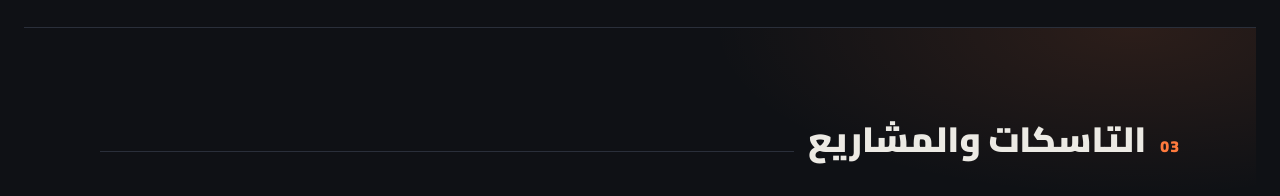
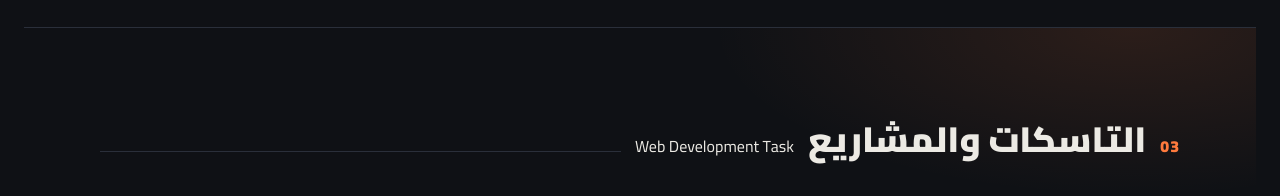
Before and after one commit to ahmed511mohey-pixel/ahmed511mohey-pixel.github.io, a plain HTML site: page index.html in a window 1280 px wide. Shown: the part 1260-1456 px from the top of the page. Drawn offline with Linux system fonts and the light colour scheme.

Commit message:
Add link to Web Development Task in index.html

```diff
--- a/index.html
+++ b/index.html
@@ -79,6 +79,7 @@
       <div class="section-head">
         <span class="num">03</span>
         <h2>التاسكات والمشاريع</h2>
+        <a href="Assignment web/index.html">Web Development Task</a>
       </div>
       <p class="section-note">
         هنا كل التاسكات والمشاريع اللي نفذتها. كل كارت فيه وصف مختصر وروابط للكود والنتيجة.
```
